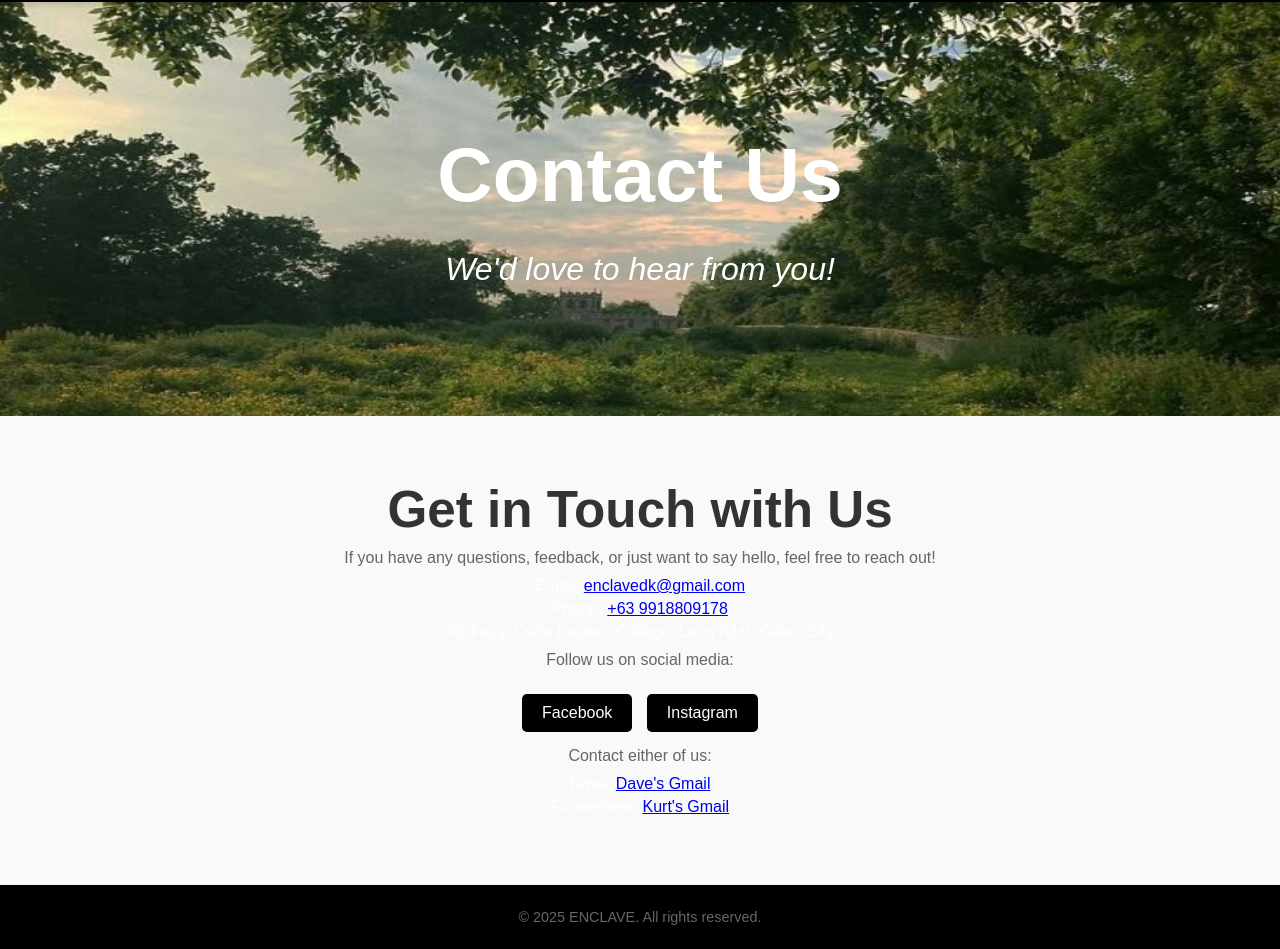
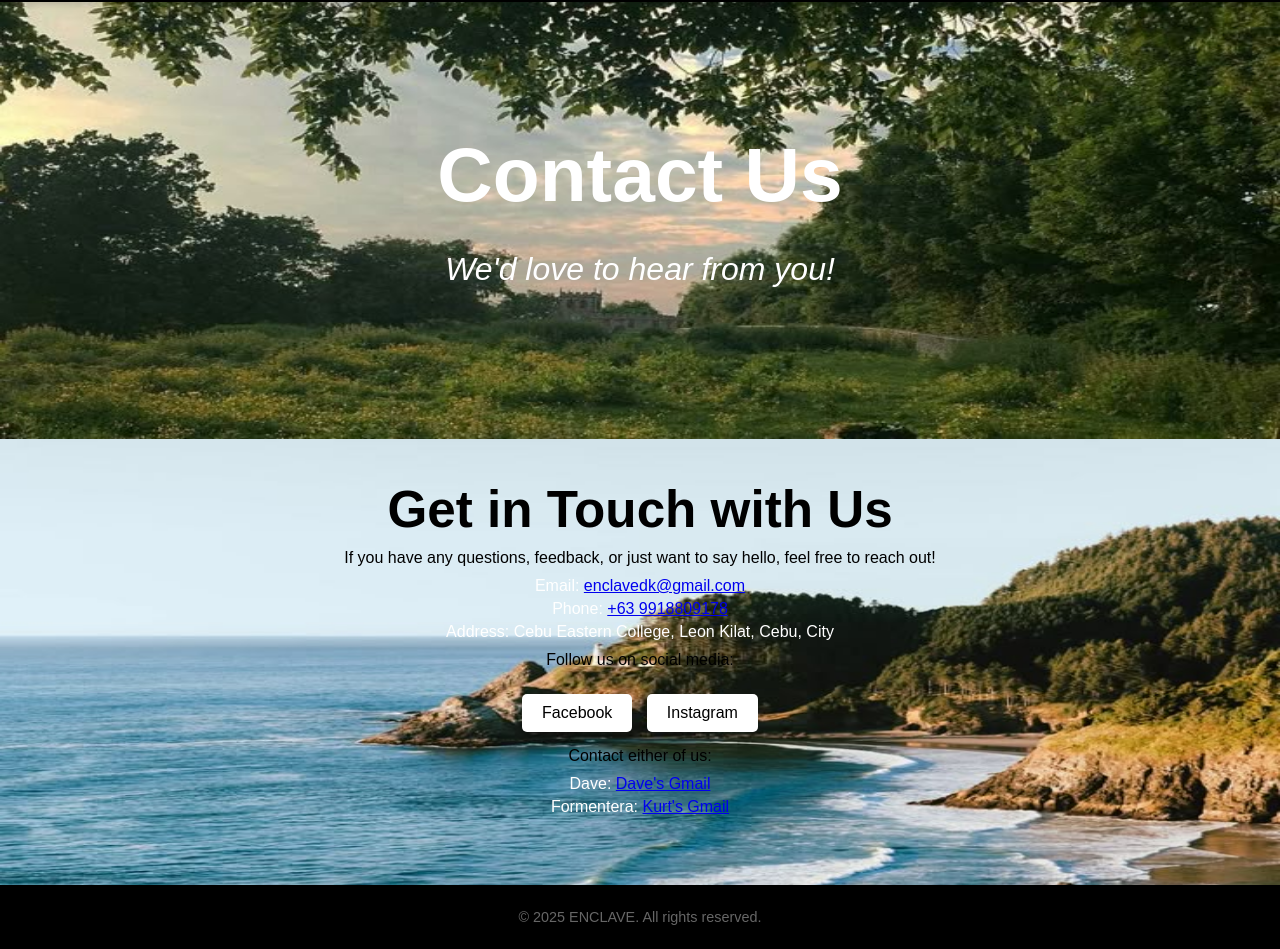
Before and after one commit to davee1433/enclave, a plain HTML site: page contact.html in a window 1280 px wide. Shown: the part 72-1021 px from the top of the page. Drawn offline with Linux system fonts and the light colour scheme.

Commit message:
contact.css

```diff
--- a/contact.css
+++ b/contact.css
@@ -23,16 +23,17 @@
 .contact-info {
     text-align: center;
     padding: 5vw 5%;
-    background-color: #f9f9f9;
+    background-color: transparent;
 }
 
 .contact-info h2 {
     font-size: 4vw;
-    color: #333;
+    color: #000000;
 }
 
 .contact-info p {
     margin: 10px 0;
+    color: black;
 }
 
 .contact-info ul {
@@ -49,8 +50,8 @@
 }
 
 .btn {
-    background-color: #000;
-    color: white;
+    background-color: white;
+    color: black;
     padding: 10px 20px;
     text-decoration: none;
     border-radius: 5px;
@@ -59,7 +60,7 @@
 }
 
 .btn:hover {
-    background-color: #333;
+    background-color: #797272;
 }
 
 
```
